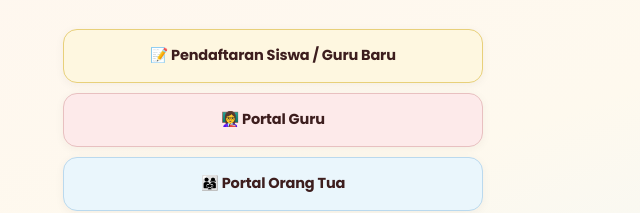
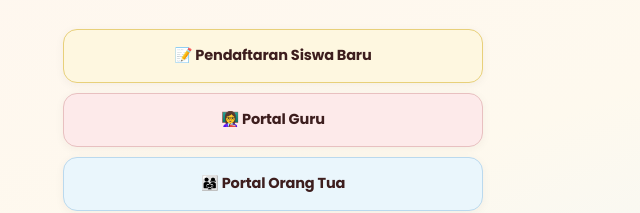
Before and after one commit to laisanajlawork/app, a plain HTML site: page home.html in a window 1280 px wide. Shown: the part 245-458 px from the top of the page, 367-1007 px from the left. Drawn offline with Linux system fonts and the light colour scheme.

Commit message:
Add files via upload

```diff
--- a/home.html
+++ b/home.html
@@ -96,7 +96,7 @@ footer strong{color:var(--P);}
   <div class="links">
 
     <a href="https://forms.gle/NvdY2jV3NAXx3t146" class="lc lc-reg" target="_blank" rel="noopener">
-      📝 Pendaftaran Siswa / Guru Baru
+      📝 Pendaftaran Siswa Baru
     </a>
 
     <a href="index.html" class="lc lc-guru">
```
Also changed, not shown: index.html (+3 -0 lines).
